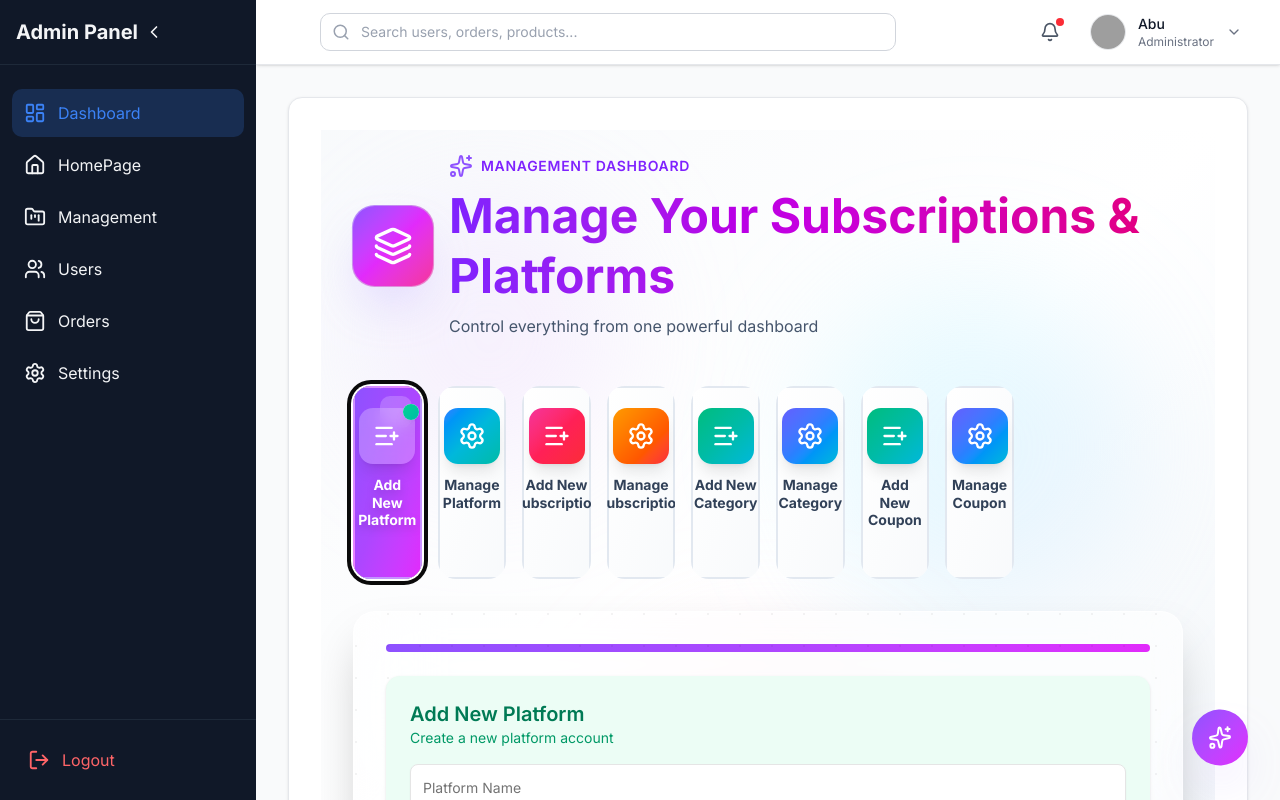
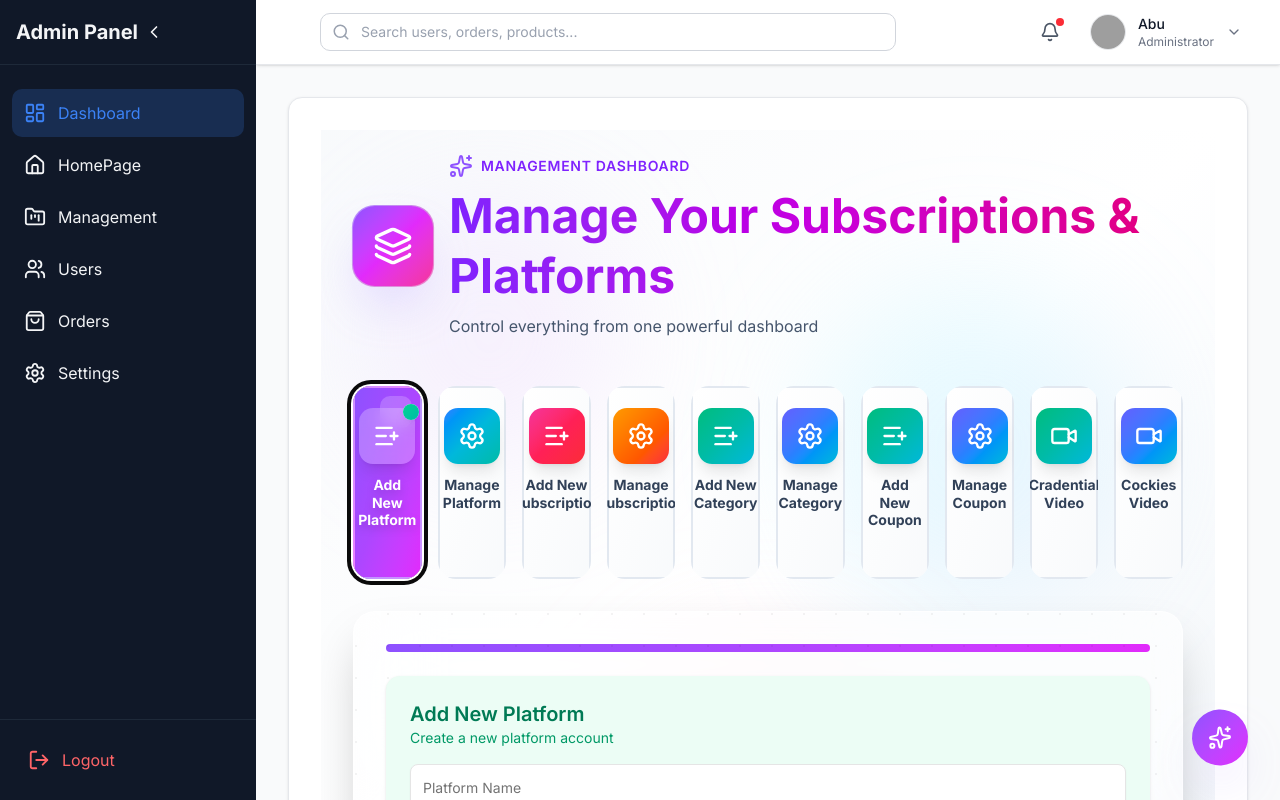
Before and after one commit to akweb69/Subscription_Clien_Site, a React (Vite) app: page /admin/management in a window 1280 px wide. Built offline with nearby package versions, Linux system fonts and the light colour scheme; no server answers; grey boxes are pictures that could not be loaded; a web font is replaced by a local one.

Commit message:
df df fdfd

```diff
--- /dev/null
+++ b/src/Admin/Component/CockeisVideo.jsx
@@ -0,0 +1,11 @@
+import React from 'react';
+
+const CockeisVideo = () => {
+    return (
+        <div>
+            dsd
+        </div>
+    );
+};
+
+export default CockeisVideo;
--- /dev/null
+++ b/src/Admin/Component/CradentialVideo.jsx
@@ -0,0 +1,11 @@
+import React from 'react';
+
+const CradentialVideo = () => {
+    return (
+        <div>
+            fdf
+        </div>
+    );
+};
+
+export default CradentialVideo;
--- a/src/Admin/Pages/ManagementAll.jsx
+++ b/src/Admin/Pages/ManagementAll.jsx
@@ -8,7 +8,8 @@ import {
     TrendingUp,
     Layers,
     ChevronRight,
-    Star
+    Star,
+    Video
 } from 'lucide-react';
 import AddNewPlatform from '../Component/AddNewPlatform';
 import ManagePlatform from '../Component/ManagePlatform';
@@ -82,6 +83,22 @@ const ManagementAll = () => {
         {
             name: "Manage Coupon",
             icon: Settings,
+            gradient: "from-indigo-500 via-blue-500 to-cyan-500",
+            bgGradient: "from-indigo-50 to-blue-50",
+            shadow: "shadow-indigo-200",
+            accentColor: "indigo"
+        },
+        {
+            name: "Cradential Video",
+            icon: Video,
+            gradient: "from-emerald-500 via-teal-500 to-cyan-500",
+            bgGradient: "from-emerald-50 to-teal-50",
+            shadow: "shadow-emerald-200",
+            accentColor: "emerald"
+        },
+        {
+            name: "Cockies Video",
+            icon: Video,
             gradient: "from-indigo-500 via-blue-500 to-cyan-500",
             bgGradient: "from-indigo-50 to-blue-50",
             shadow: "shadow-indigo-200",
```
